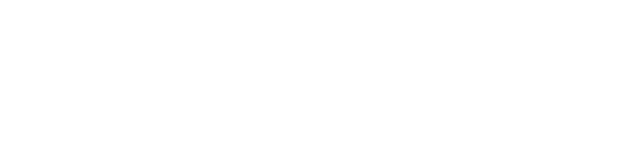
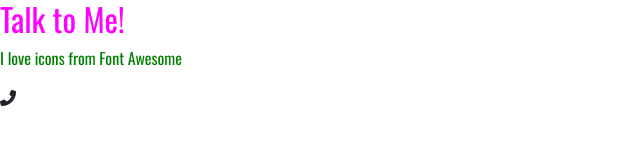
Before and after one commit to AbbeyNoreen/Portfolio, a plain HTML site: page contact.html in a window 1280 px wide. Shown: the whole page, without its empty margins (0-640 px from the left). Drawn offline with nearby package versions, Linux system fonts and the light colour scheme.

Commit message:
Dummy code to ensure that everything works

```diff
--- a/contact.html
+++ b/contact.html
@@ -5,14 +5,16 @@
     <meta http-equiv="X-UA-Compatible" content="IE=edge">
     <meta name="viewport" content="width=device-width, initial-scale=1.0">
     <link rel="stylesheet" href="src/styles.css" />
-    <link rel="stylesheet" href="https://cdnjs.cloudflare.com/ajax/libs/font-awesome/4.7.0/css/font-awesome.min.css">
     <link rel="preconnect" href="https://fonts.gstatic.com">
     <link href="https://fonts.googleapis.com/css2?family=Oswald:wght@300;400;600&display=swap" rel="stylesheet">
     <link href="https://cdn.jsdelivr.net/npm/bootstrap@5.0.0-beta3/dist/css/bootstrap.min.css" rel="stylesheet" integrity="sha384-eOJMYsd53ii+scO/bJGFsiCZc+5NDVN2yr8+0RDqr0Ql0h+rP48ckxlpbzKgwra6" crossorigin="anonymous">
     <script src="https://cdn.jsdelivr.net/npm/bootstrap@5.0.0-beta3/dist/js/bootstrap.bundle.min.js" integrity="sha384-JEW9xMcG8R+pH31jmWH6WWP0WintQrMb4s7ZOdauHnUtxwoG2vI5DkLtS3qm9Ekf" crossorigin="anonymous"></script>
+    <script src="https://kit.fontawesome.com/efee7791c5.js" crossorigin="anonymous"></script>
     <title>Contact Me | Abbey Noreen</title>
 </head>
 <body>
-
+<h2>Talk to Me!</h2>
+<p>I love icons from Font Awesome</p>
+<i class="fas fa-phone-alt"></i>
 </body>
 </html>
--- a/src/styles.css
+++ b/src/styles.css
@@ -1 +1,12 @@
 /* font-family: 'Oswald', sans-serif; */
+
+h2 {
+    font-family: "oswald", sans-serif;
+    color: magenta;
+}
+
+p {
+    font-family: "oswald", sans-serif;
+    font-weight: semi-bold;
+    color: green;
+}
```
Also changed, not shown: index.html (+1 -1 lines), projects.html (+1 -1 lines).
